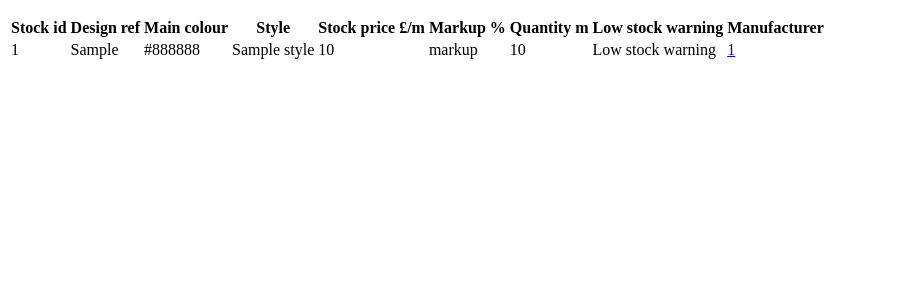
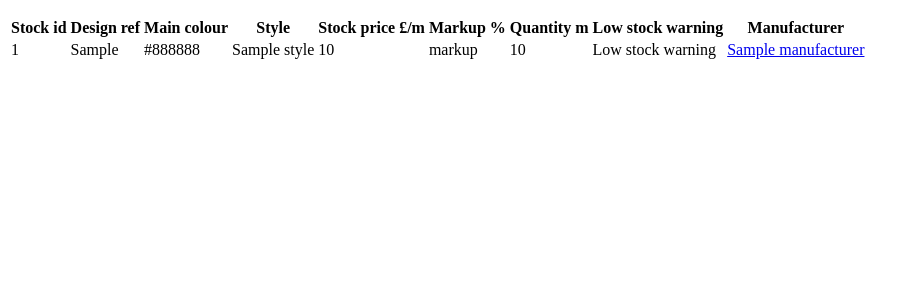
Before and after one commit to K-CUR/Project_1_Stock_Watch, a Flask app: page /fabrics in a window 1280 px wide. Shown: the part 70-370 px from the top of the page, without its empty margins (0-917 px from the left). Run offline with Flask 2, Linux system fonts and the light colour scheme; a database or web service that is not in the repository returns one stand-in record (values such as "Sample title"); some libraries are stand-ins or nearby versions.

Commit message:
Stock list now showing manufacturer name rather than id

```diff
--- a/stock_watch/app.py
+++ b/stock_watch/app.py
@@ -3,14 +3,18 @@ from flask import Flask, render_template, url_for
 from controllers.manufacturer_controller import manufacturers_blueprint
 from controllers.fabric_controller import fabrics_blueprint
 
+
 app = Flask(__name__)
+
 
 app.register_blueprint(fabrics_blueprint)
 app.register_blueprint(manufacturers_blueprint)
+
 
 @app.route('/')
 def home():
     return render_template('index.html')
 
+
 if __name__ == "__main__":
     app.run(debug=True)
--- a/stock_watch/controllers/fabric_controller.py
+++ b/stock_watch/controllers/fabric_controller.py
@@ -9,8 +9,16 @@ import repositories.manufacturer_repository as manufacturer_repository
 
 
 fabrics_blueprint = Blueprint("fabrics", __name__)
+manufacturers_blueprint = Blueprint("manufacturers", __name__)
+
 
 @fabrics_blueprint.route("/fabrics")
 def fabrics():
     fabrics = fabric_repository.select_all()
     return render_template("/fabrics/index.html", fabrics = fabrics)
+
+
+@manufacturers_blueprint.route("/manufacturer/<id>")
+def show_manufacturer(id):
+    manufacturer = manufacturer_repository.select(id)
+    return render_template("/manufacturer/show.html", manufacturer = manufacturer)
--- a/stock_watch/controllers/manufacturer_controller.py
+++ b/stock_watch/controllers/manufacturer_controller.py
@@ -13,3 +13,9 @@ manufacturers_blueprint = Blueprint("manufacturers", __name__)
 def manufacturers():
     manufacturers = manufacturer_repository.select_all()
     return render_template("/manufacturers/index.html", manufacturers = manufacturers)
+
+
+@manufacturers_blueprint.route("/manufacturer/<id>")
+def show_manufacturer(id):
+    manufacturer = manufacturer_repository.select(id)
+    return render_template("/manufacturer/show.html", manufacturer = manufacturer)
--- a/stock_watch/db/stock_watch.sql
+++ b/stock_watch/db/stock_watch.sql
@@ -3,7 +3,7 @@ DROP TABLE manufacturers;
 
 CREATE TABLE manufacturers (
     id SERIAL PRIMARY KEY,
-    name VARCHAR(255),
+    manufacturer_name VARCHAR(255),
     sales_contact VARCHAR(255),
     active BOOlEAN
 );
--- a/stock_watch/models/manufacturer.py
+++ b/stock_watch/models/manufacturer.py
@@ -12,3 +12,7 @@ class Manufacturer:
             return "Active"
         else:
             return "Deactivated"
+
+    # MAY NEED
+    # def mark_active(self):
+    #     self.active = True
--- a/stock_watch/repositories/fabric_repository.py
+++ b/stock_watch/repositories/fabric_repository.py
@@ -4,6 +4,7 @@ from models.fabric import Fabric
 from models.manufacturer import Manufacturer
 
 import repositories.manufacturer_repository as manufacturer_repository
+
 
 def save(fabric):
     sql = "INSERT INTO fabrics (manufacturer_id, design_ref, main_colour, style, stock_price, sale_price, quantity) VALUES ( %s, %s, %s, %s, %s, %s, %s ) RETURNING id"
@@ -26,7 +27,8 @@ def select_all():
     results = run_sql(sql)
 
     for row in results:
-        fabric = Fabric(row['manufacturer_id'], row['design_ref'], row['main_colour'], row ['style'], row['stock_price'], row['sale_price'], row['quantity'], row['id'])
+        manufacturer = manufacturer_repository.select(row['manufacturer_id'])
+        fabric = Fabric(manufacturer, row['design_ref'], row['main_colour'], row ['style'], row['stock_price'], row['sale_price'], row['quantity'], row['id'])
         fabrics.append(fabric)
     return fabrics
 
@@ -39,7 +41,8 @@ def select_all():
         result = run_sql(sql, values) [0]
 
         if result is not None:
-            fabric = Fabric(row['manufacturer_id'], row['design_ref'], row['main_colour'], row ['style'], row['stock_price'], row['sale_price'], row['quantity'], row['id'])
+            manufacturer = manufacturer_repository.select(result['manufacturer_id'])
+            fabric = Fabric(manufacturer, row['design_ref'], row['main_colour'], row ['style'], row['stock_price'], row['sale_price'], row['quantity'], row['id'])
         return fabric
 
 
--- a/stock_watch/repositories/manufacturer_repository.py
+++ b/stock_watch/repositories/manufacturer_repository.py
@@ -1,10 +1,13 @@
 from db.run_sql import run_sql
 
+from models.manufacturer import Manufacturer
+from models.fabric import Fabric
 
-from models.manufacturer import Manufacturer
+import repositories.fabric_repository as fabric_repository
+
 
 def save(manufacturer):
-    sql = "INSERT INTO manufacturers (name, sales_contact, active) VALUES ( %s, %s, %s ) RETURNING id"
+    sql = "INSERT INTO manufacturers (manufacturer_name, sales_contact, active) VALUES ( %s, %s, %s ) RETURNING id"
     values = [manufacturer.name, manufacturer.sales_contact, manufacturer.active]
     results = run_sql(sql, values)
     id = results [0] ['id']
@@ -37,7 +40,8 @@ def select(id):
     result = run_sql(sql, values) [0]
 
     if result is not None:
-        manufacturer = Manufacturer(row['name'], row['sales_contact'], row['active'], row['id'])
+        manufacturer = Manufacturer(result['name'], result['sales_contact'], result['active'], result['id'])
+        # had error 'row not defined' because I had row[] instead of result[]
     return manufacturer
 
 
@@ -48,7 +52,7 @@ def delete(id):
 
 
 def update(fabric):
-    sql = "UPDATE manufacturers SET (name, sales_contact, active) = ( %s, %s, %s ) WHERE id = %s"
+    sql = "UPDATE manufacturers SET (manufacturer_name, sales_contact, active) = ( %s, %s, %s ) WHERE id = %s"
     values = [manufacturer.name, manufacturer.sales_contact, manufacturer.active]
     run_sql(sql, values)
 
@@ -61,6 +65,6 @@ def fabrics(manufacturer):
     results = run_sql(sql, values)
 
     for row in results:
-        fabric = Fabric(row['manufacturer_id'], row['design_ref'], row['main_colour'], row ['style'], row['stock_price'], row['sale_price'], row['quantity'], row['id'])
+        fabric = Fabric(manufacturer, row['design_ref'], row['main_colour'], row ['style'], row['stock_price'], row['sale_price'], row['quantity'], row['id'])
         fabrics.append(fabric)
     return fabrics
--- a/stock_watch/templates/fabrics/index.html
+++ b/stock_watch/templates/fabrics/index.html
@@ -25,7 +25,12 @@
     <td>markup</td>
     <td>{{ fabric.quantity }}</td>
     <td>Low stock warning</td>
-    <td> <a href="/manufacturer/{{ fabric.manufacturer }}">{{ fabric.manufacturer }}</a></td>
+
+    <td>
+
+        <a href="/fabric/manufacturer/{{ fabric.manufacturer }}">{{ fabric.manufacturer.name }}</a>
+
+    </td>
 </tr>
 {% endfor %}
 
```
Also changed, not shown: stock_watch/templates/manufacturers/show.html (+5 -3 lines).
